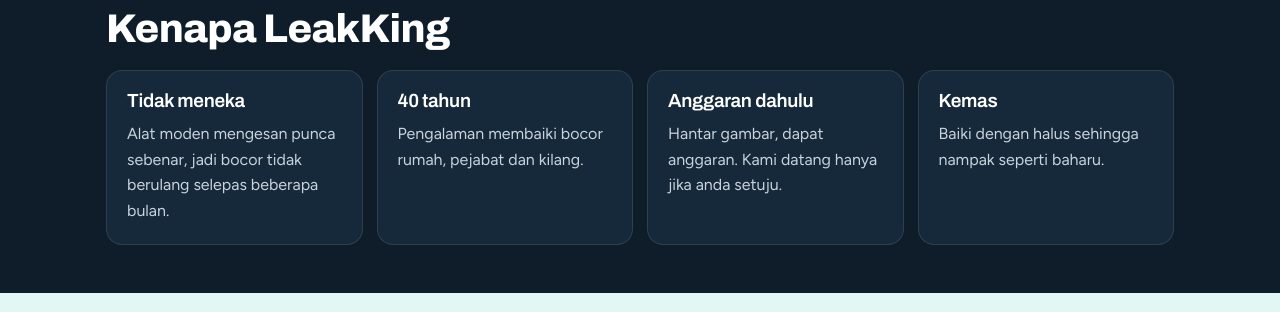
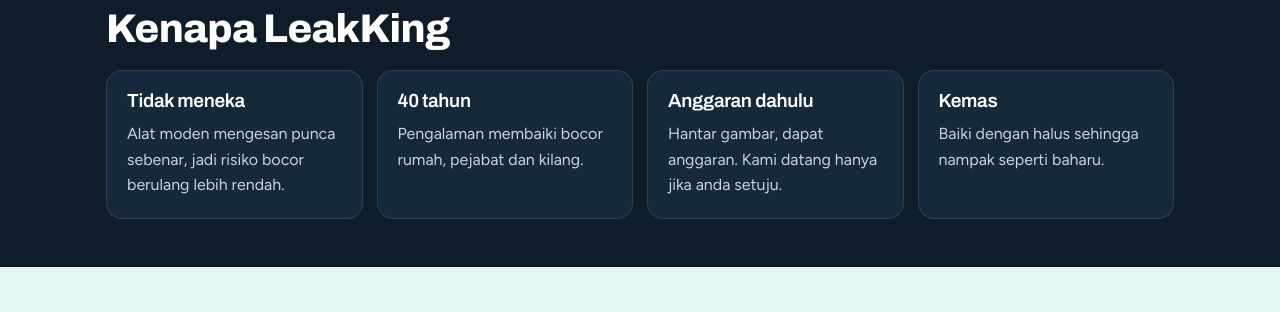
Before and after one commit to Belajarkilat/leakking, a plain HTML site: page index.html in a window 1280 px wide. Shown: the part 2080-2392 px from the top of the page. Drawn offline with Linux system fonts and the light colour scheme.

Commit message:
betulkan fakta

```diff
--- a/index.html
+++ b/index.html
@@ -210,7 +210,7 @@
 
 <section class="dark" aria-labelledby="why-h"><div class="wrap">
 <h2 id="why-h" data-en="Why LeakKing">Kenapa LeakKing</h2>
-<div class="cards c4"><div class="card"><h3 data-en="No guesswork">Tidak meneka</h3><p data-en="Modern tools find the real source, so the leak does not come back months later.">Alat moden mengesan punca sebenar, jadi bocor tidak berulang selepas beberapa bulan.</p></div><div class="card"><h3 data-en="40 years">40 tahun</h3><p data-en="Experience fixing leaks in homes, offices and factories.">Pengalaman membaiki bocor rumah, pejabat dan kilang.</p></div><div class="card"><h3 data-en="Estimate first">Anggaran dahulu</h3><p data-en="Send photos, get an estimate. We only come if you agree.">Hantar gambar, dapat anggaran. Kami datang hanya jika anda setuju.</p></div><div class="card"><h3 data-en="Neat finish">Kemas</h3><p data-en="Repairs so fine they look brand new.">Baiki dengan halus sehingga nampak seperti baharu.</p></div></div>
+<div class="cards c4"><div class="card"><h3 data-en="No guesswork">Tidak meneka</h3><p data-en="Modern tools find the real source, so a repeat leak is less likely.">Alat moden mengesan punca sebenar, jadi risiko bocor berulang lebih rendah.</p></div><div class="card"><h3 data-en="40 years">40 tahun</h3><p data-en="Experience fixing leaks in homes, offices and factories.">Pengalaman membaiki bocor rumah, pejabat dan kilang.</p></div><div class="card"><h3 data-en="Estimate first">Anggaran dahulu</h3><p data-en="Send photos, get an estimate. We only come if you agree.">Hantar gambar, dapat anggaran. Kami datang hanya jika anda setuju.</p></div><div class="card"><h3 data-en="Neat finish">Kemas</h3><p data-en="Repairs so fine they look brand new.">Baiki dengan halus sehingga nampak seperti baharu.</p></div></div>
 </div></section>
 
 <section class="alt" aria-labelledby="lok-h"><div class="wrap">
```
